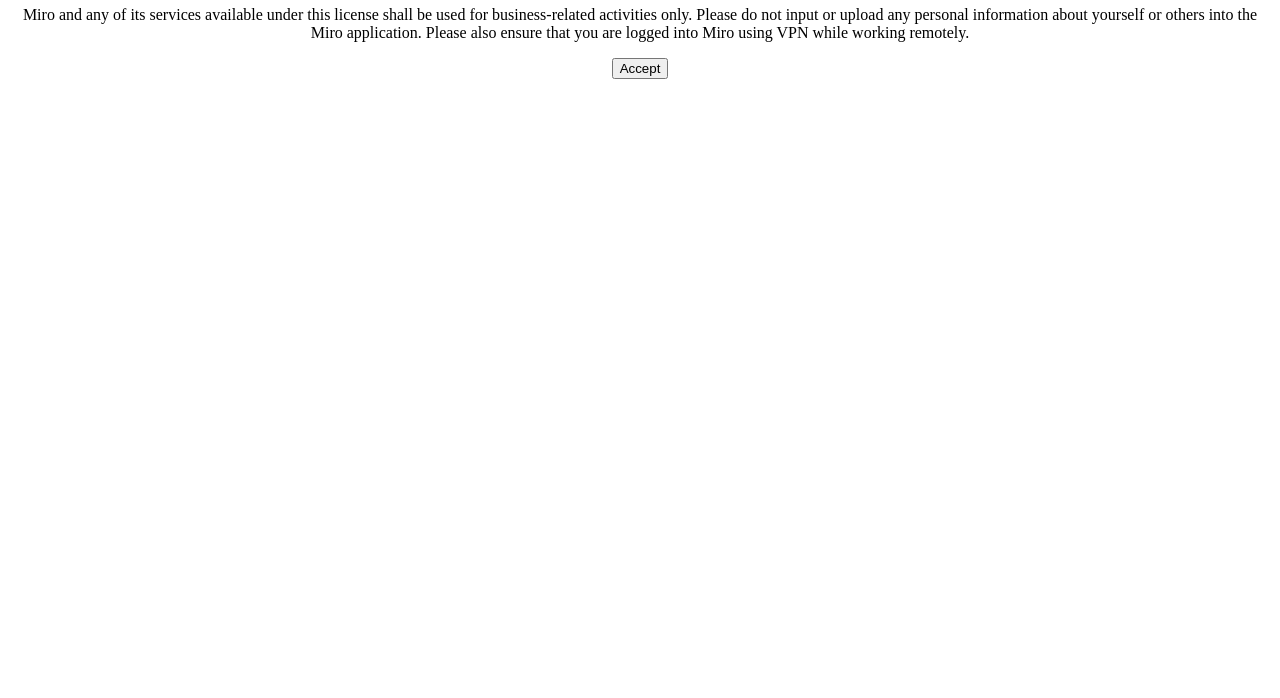
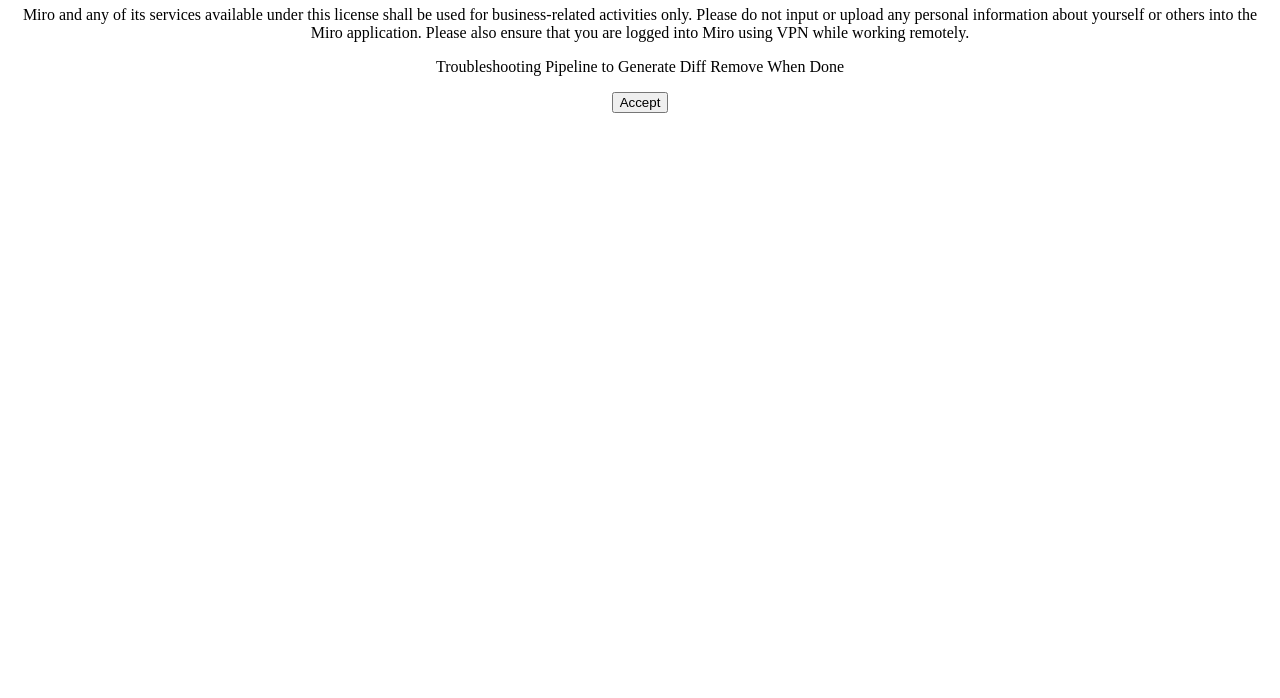
Before and after one commit to bcgov/citz-imb-saas-integrations, a website: page miro/src/modal/modal.html in a window 1280 px wide. Shown: the part 102-800 px from the top of the page. Drawn offline with Linux system fonts and the light colour scheme.

Commit message:
AO-910: Troubleshooting Pipeline

```diff
--- a/miro/src/modal/modal.html
+++ b/miro/src/modal/modal.html
@@ -17,7 +17,7 @@
       others into the Miro application. Please also ensure that you are logged into Miro using VPN
       while working remotely.
     </p>
-    <!-- <p>Troubleshooting Pipeline to Generate Diff Remove When Done</p> -->
+    <p>Troubleshooting Pipeline to Generate Diff Remove When Done</p>
     <button id="close">Accept</button>
     <script>
       function close() {
```
